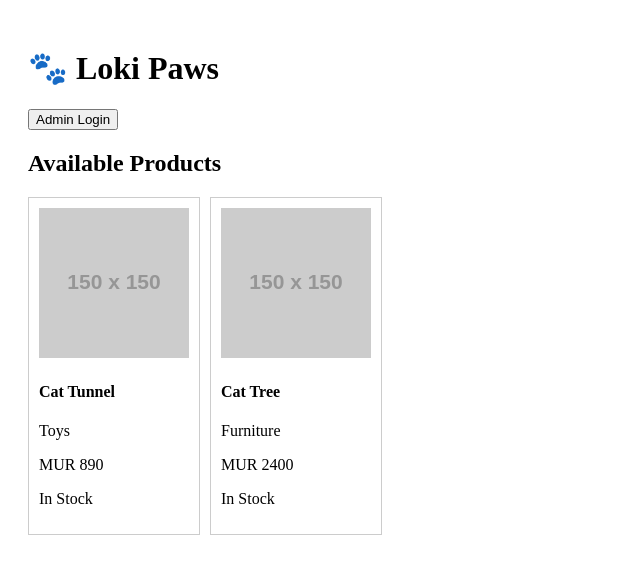
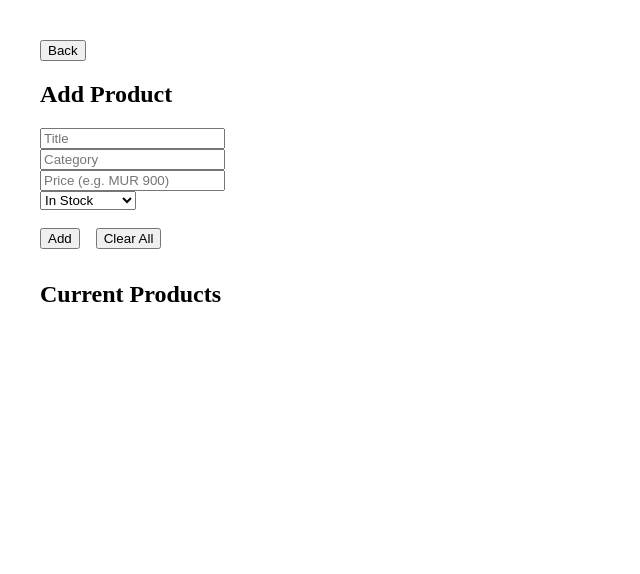
Before and after one commit to lokipaws45/lokipaws, a React (Vite) app: page /admin in a window 1280 px wide. Shown: the top 574 px of the page, without its empty margins (0-640 px from the left). Built offline with nearby package versions, Linux system fonts and the light colour scheme.

Commit message:
Add files via upload

```diff
--- a/index.html
+++ b/index.html
@@ -1,8 +1,10 @@
+
 <!DOCTYPE html>
 <html lang="en">
   <head>
     <meta charset="UTF-8" />
-  <meta name="viewport" content="width=device-width, initial-scale=1.0"/>
+    <link rel="icon" href="/favicon.ico" />
+    <meta name="viewport" content="width=device-width, initial-scale=1.0" />
     <title>Loki Paws</title>
   </head>
   <body>
--- /dev/null
+++ b/src/AdminLogin.jsx
@@ -0,0 +1,26 @@
+
+import { useState } from 'react';
+import { useNavigate } from 'react-router-dom';
+
+export default function AdminLogin() {
+  const [email, setEmail] = useState('');
+  const [pass, setPass] = useState('');
+  const navigate = useNavigate();
+
+  const handleLogin = () => {
+    if (email === 'admin@lokipaws.com' && pass === 'meow123') {
+      navigate('/admin');
+    } else {
+      alert('Wrong credentials');
+    }
+  };
+
+  return (
+    <div style={{ padding: '2rem' }}>
+      <h2>Admin Login</h2>
+      <input placeholder="Email" value={email} onChange={e => setEmail(e.target.value)} /><br />
+      <input type="password" placeholder="Password" value={pass} onChange={e => setPass(e.target.value)} /><br />
+      <button onClick={handleLogin}>Login</button>
+    </div>
+  );
+}
--- /dev/null
+++ b/src/AdminPanel.jsx
@@ -0,0 +1,62 @@
+
+import { useState } from 'react';
+import { useNavigate } from 'react-router-dom';
+
+export default function AdminPanel() {
+  const navigate = useNavigate();
+  const [products, setProducts] = useState(() => {
+    const saved = localStorage.getItem('lokiProducts');
+    return saved ? JSON.parse(saved) : [];
+  });
+
+  const [form, setForm] = useState({
+    title: '',
+    category: '',
+    price: '',
+    status: 'In Stock'
+  });
+
+  const handleChange = e => {
+    setForm({ ...form, [e.target.name]: e.target.value });
+  };
+
+  const addProduct = () => {
+    if (form.title && form.category && form.price) {
+      const updated = [...products, form];
+      setProducts(updated);
+      localStorage.setItem('lokiProducts', JSON.stringify(updated));
+      setForm({ title: '', category: '', price: '', status: 'In Stock' });
+    }
+  };
+
+  const clearProducts = () => {
+    localStorage.removeItem('lokiProducts');
+    setProducts([]);
+  };
+
+  return (
+    <div style={{ padding: '2rem' }}>
+      <button onClick={() => navigate('/')}>Back</button>
+      <h2>Add Product</h2>
+      <input name="title" placeholder="Title" value={form.title} onChange={handleChange} /><br />
+      <input name="category" placeholder="Category" value={form.category} onChange={handleChange} /><br />
+      <input name="price" placeholder="Price (e.g. MUR 900)" value={form.price} onChange={handleChange} /><br />
+      <select name="status" value={form.status} onChange={handleChange}>
+        <option>In Stock</option>
+        <option>Out of Stock</option>
+      </select><br /><br />
+      <button onClick={addProduct}>Add</button>
+      <button onClick={clearProducts} style={{ marginLeft: '1rem' }}>Clear All</button>
+
+      <h2 style={{ marginTop: '2rem' }}>Current Products</h2>
+      {products.map((p, i) => (
+        <div key={i} style={{ border: '1px solid #aaa', padding: '1rem', marginBottom: '1rem' }}>
+          <b>{p.title}</b><br />
+          {p.category}<br />
+          {p.price}<br />
+          {p.status}
+        </div>
+      ))}
+    </div>
+  );
+}
--- a/src/App.jsx
+++ b/src/App.jsx
@@ -1,61 +1,21 @@
-import { useState } from 'react';
-import productsData from '../products.json';
+
+import { Link } from 'react-router-dom';
 
 export default function App() {
-  const [user, setUser] = useState(null);
-  const [products, setProducts] = useState(productsData);
-  const [form, setForm] = useState({ title: '', category: '', price: '', stock: 'In Stock', image: '' });
-
-  const handleLogin = () => {
-    const email = prompt('Email');
-    const password = prompt('Password');
-    if (email === 'admin@lokipaws.com' && password === 'meow123') {
-      setUser({ email });
-    } else {
-      alert('Invalid credentials');
-    }
-  };
-
-  const handleAdd = () => {
-    const newProduct = { ...form, id: products.length + 1 };
-    setProducts([...products, newProduct]);
-    setForm({ title: '', category: '', price: '', stock: 'In Stock', image: '' });
-  };
-
-  const handleChange = (e) => {
-    const { name, value } = e.target;
-    setForm(prev => ({ ...prev, [name]: value }));
-  };
+  const products = JSON.parse(localStorage.getItem('lokiProducts') || '[]');
 
   return (
-    <div style={{ padding: '20px' }}>
+    <div style={{ padding: '2rem' }}>
       <h1>🐾 Loki Paws</h1>
-      {!user ? (
-        <button onClick={handleLogin}>Admin Login</button>
-      ) : (
-        <>
-          <p>Welcome, {user.email}</p>
-          <h2>Add New Product</h2>
-          <input name='title' placeholder='Title' value={form.title} onChange={handleChange} /><br />
-          <input name='category' placeholder='Category' value={form.category} onChange={handleChange} /><br />
-          <input name='price' placeholder='Price' value={form.price} onChange={handleChange} /><br />
-          <select name='stock' value={form.stock} onChange={handleChange}>
-            <option>In Stock</option>
-            <option>Out of Stock</option>
-          </select><br />
-          <input name='image' placeholder='Image URL' value={form.image} onChange={handleChange} /><br />
-          <button onClick={handleAdd}>Add Product</button>
-        </>
-      )}
+      <Link to="/login"><button>Admin Login</button></Link>
       <h2>Available Products</h2>
-      <div style={{ display: 'flex', gap: '10px', flexWrap: 'wrap' }}>
-        {products.map(prod => (
-          <div key={prod.id} style={{ border: '1px solid #ccc', padding: '10px', width: '150px' }}>
-            <img src={prod.image} alt='' width='100%' />
-            <h4>{prod.title}</h4>
-            <p>{prod.category}</p>
-            <p>MUR {prod.price}</p>
-            <p>{prod.stock}</p>
+      <div style={{ display: 'flex', gap: '1rem', flexWrap: 'wrap' }}>
+        {products.map((p, i) => (
+          <div key={i} style={{ border: '1px solid gray', padding: '1rem', width: 200 }}>
+            <b>{p.title}</b><br />
+            {p.category}<br />
+            {p.price}<br />
+            {p.status}
           </div>
         ))}
       </div>
--- a/src/main.jsx
+++ b/src/main.jsx
@@ -1,4 +1,17 @@
+
 import React from 'react';
 import ReactDOM from 'react-dom/client';
+import { BrowserRouter, Routes, Route } from 'react-router-dom';
 import App from './App';
-ReactDOM.createRoot(document.getElementById('root')).render(<App />);
+import AdminPanel from './AdminPanel';
+import AdminLogin from './AdminLogin';
+
+ReactDOM.createRoot(document.getElementById('root')).render(
+  <BrowserRouter>
+    <Routes>
+      <Route path="/" element={<App />} />
+      <Route path="/admin" element={<AdminPanel />} />
+      <Route path="/login" element={<AdminLogin />} />
+    </Routes>
+  </BrowserRouter>
+);
--- a/vite.config.js
+++ b/vite.config.js
@@ -1,3 +1,10 @@
+
 import { defineConfig } from 'vite';
 import react from '@vitejs/plugin-react';
-export default defineConfig({ plugins: [react()] });
+
+export default defineConfig({
+  plugins: [react()],
+  build: {
+    outDir: 'dist'
+  }
+});
```
Also changed, not shown: package.json (+5 -4 lines). Lines whose indentation alone changed are shown as unchanged.
